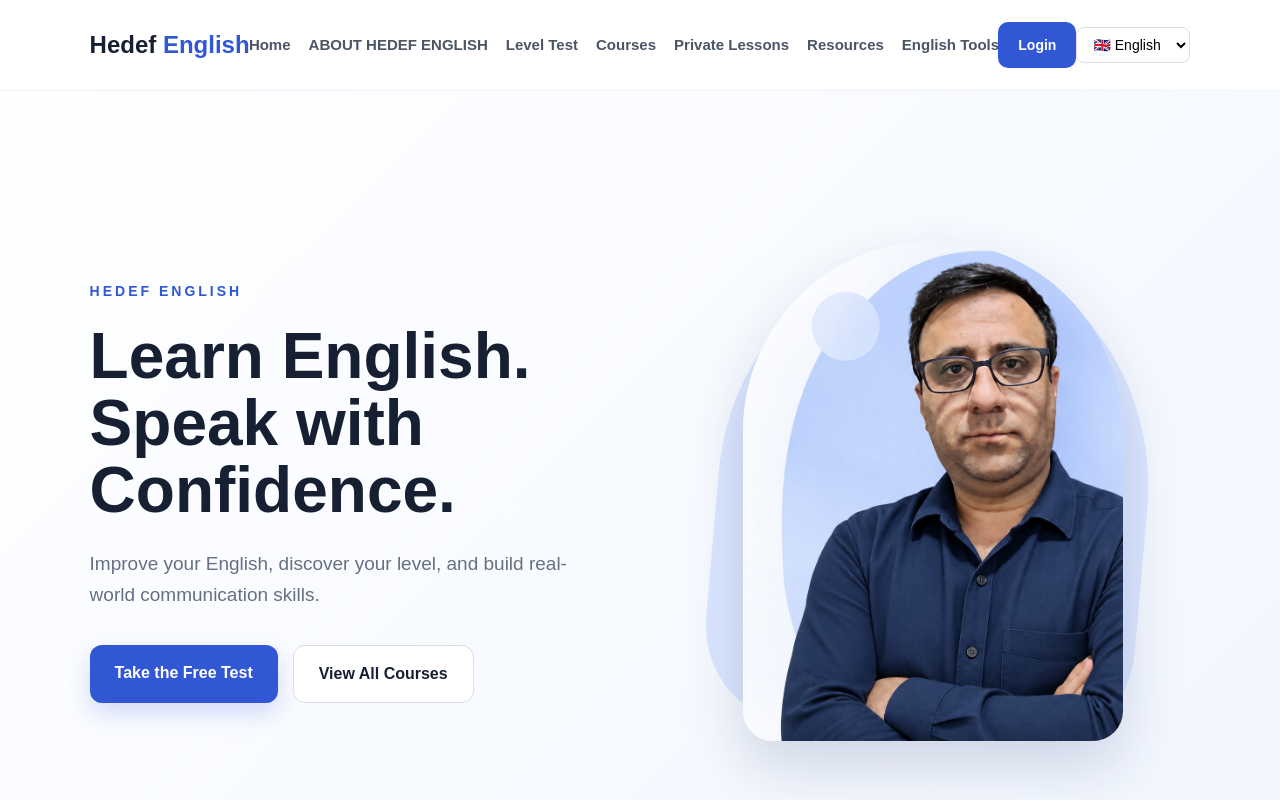
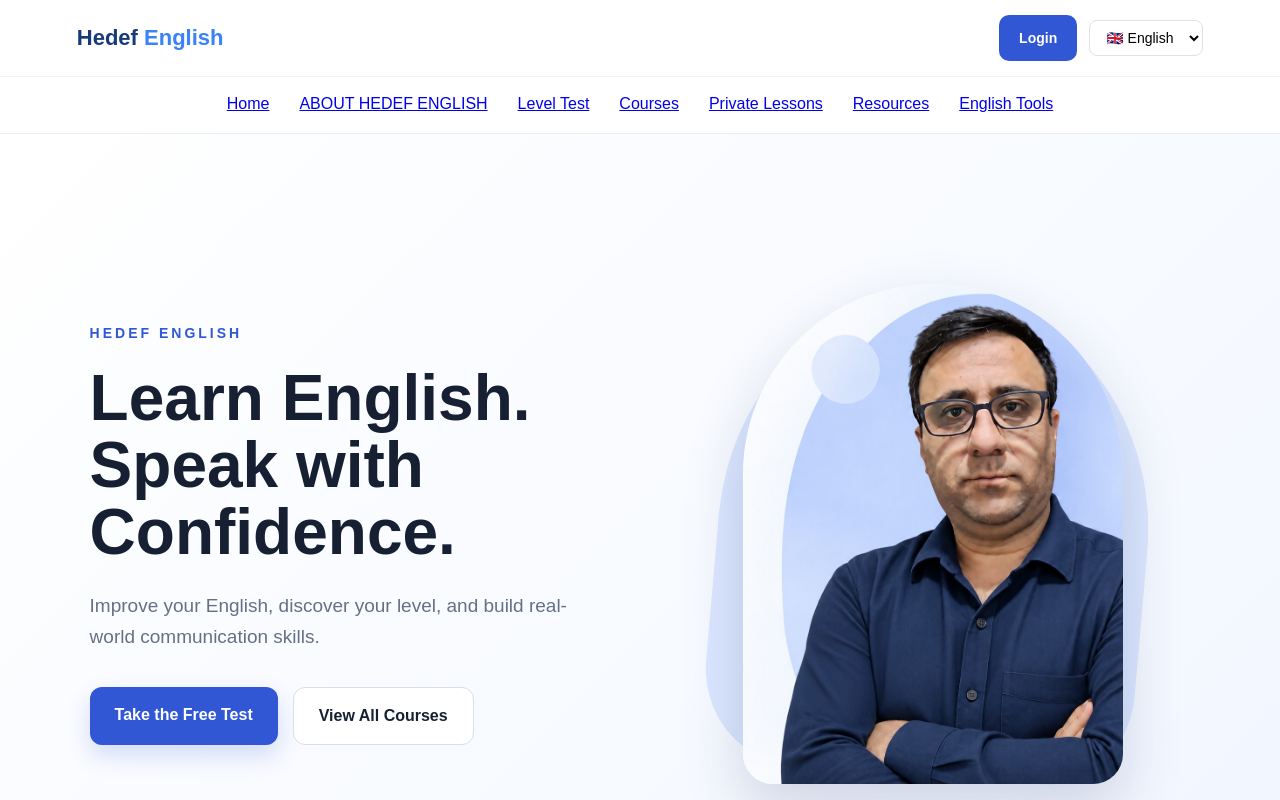
Before and after one commit to rezazamani8201-ux/hedefenglish, a Next.js app: page / in a window 1280 px wide. Shown: the top 800 px of the page. Built offline with nearby package versions, Linux system fonts and the light colour scheme; no server answers.

Commit message:
Redesign homepage navbar

```diff
--- a/app/page.tsx
+++ b/app/page.tsx
@@ -17,39 +17,38 @@ export default function Home() {
     {/* =========================
         NAVBAR
     ========================== */}
-      <nav className="navbar">
-        <div className="logo">
-          Hedef <span>English</span>
-        </div>
-
+    <nav
+      style={{
+        width: "100%",
+        background: "#ffffff",
+        borderBottom: "1px solid #e8edf3",
+        position: "sticky",
+        top: 0,
+        zIndex: 20,
+      }}
+    >
+      {/* TOP ROW */}
       <div
-  className="nav-links"
         style={{
+          height: "76px",
           display: "flex",
           alignItems: "center",
-    gap: "18px",
-    whiteSpace: "nowrap",
-    flex: "1",
-    justifyContent: "center",
-    minWidth: 0,
+          justifyContent: "space-between",
+          padding: "0 6%",
         }}
       >
-  <a href="#home">{t.nav.home}</a>
-  <a href="/about">{t.about.label}</a>
-  <a href="#level-test">{t.nav.levelTest}</a>
-  <a href="#courses">{t.nav.courses}</a>
-  <a href="#private-lessons">{t.nav.privateLessons}</a>
-
-  <Link href="/resources">
-    {t.nav.resources}
+        <Link
+          href="/"
+          style={{
+            textDecoration: "none",
+            color: "#173b78",
+            fontSize: "22px",
+            fontWeight: 800,
+          }}
+        >
+          Hedef <span style={{ color: "#3b82f6" }}>English</span>
         </Link>
 
-  <Link href="#english-tools">
-    English Tools
-  </Link>
-</div>
-
-        {user ? (
         <div
           style={{
             display: "flex",
@@ -57,13 +56,15 @@ export default function Home() {
             gap: "12px",
           }}
         >
+          {user ? (
+            <>
               <Link
                 href="/account"
                 style={{
+                  textDecoration: "none",
+                  color: "#4b5563",
+                  fontSize: "14px",
                   fontWeight: 600,
-                color: "#222",
-                textDecoration: "none",
-                cursor: "pointer",
                 }}
               >
                 {user.user_metadata?.username ||
@@ -81,7 +82,7 @@ export default function Home() {
               >
                 {t.nav.logout}
               </button>
-          </div>
+            </>
           ) : (
             <a href="/login" className="nav-button">
               {t.nav.login}
@@ -96,16 +97,52 @@ export default function Home() {
             style={{
               padding: "8px 12px",
               borderRadius: "8px",
-            border: "1px solid #ddd",
+              border: "1px solid #dce2ea",
               background: "#fff",
               cursor: "pointer",
               fontSize: "14px",
+              outline: "none",
             }}
           >
             <option value="en">🇬🇧 English</option>
             <option value="tr">🇹🇷 Türkçe</option>
             <option value="fa">🇮🇷 فارسی</option>
           </select>
+        </div>
+      </div>
+
+      {/* SECOND ROW — MAIN MENU */}
+      <div
+        style={{
+          display: "flex",
+          alignItems: "center",
+          justifyContent: "center",
+          gap: "30px",
+          width: "100%",
+          padding: "14px 6% 16px",
+          borderTop: "1px solid #f0f2f5",
+          flexWrap: "wrap",
+          boxSizing: "border-box",
+        }}
+      >
+        <a href="#home">{t.nav.home}</a>
+
+        <a href="/about">{t.about.label}</a>
+
+        <a href="#level-test">{t.nav.levelTest}</a>
+
+        <a href="#courses">{t.nav.courses}</a>
+
+        <a href="#private-lessons">{t.nav.privateLessons}</a>
+
+        <Link href="/resources">
+          {t.nav.resources}
+        </Link>
+
+        <Link href="/toolkit">
+          English Tools
+        </Link>
+      </div>
     </nav>
 
     {/* =========================
```
Lines whose indentation alone changed are shown as unchanged.
